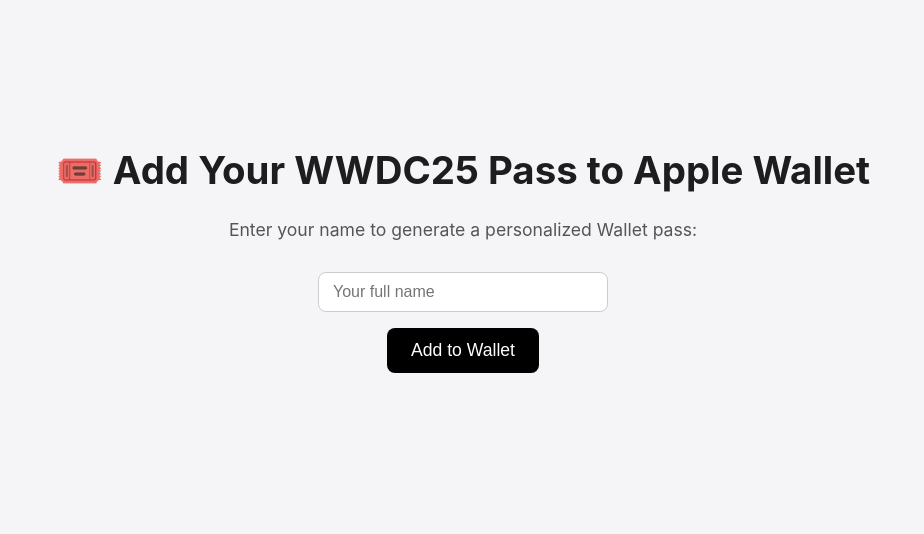
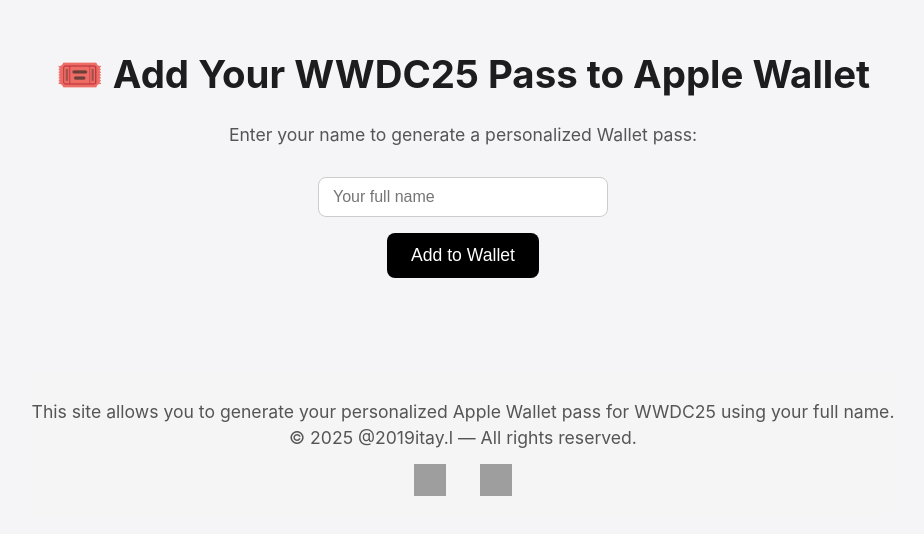
Before and after one commit to ItayLeon-Max/WWDC-PASS, a plain HTML site: page wallet-client/index.html in a window 1280 px wide. Shown: the part 128-662 px from the top of the page, without its empty margins (177-1101 px from the left). Drawn offline with Linux system fonts and the light colour scheme; grey boxes are pictures that could not be loaded.

Commit message:
feat: enhance footer with links to GitHub and Instagram, and improve styling

```diff
--- a/wallet-client/index.html
+++ b/wallet-client/index.html
@@ -59,5 +59,18 @@
       }
     });
   </script>
+<footer>
+  <p>This site allows you to generate your personalized Apple Wallet pass for WWDC25 using your full name.</p>
+  <p>© 2025 @2019itay.l — All rights reserved.</p>
+
+  <div class="footer-links">
+    <a href="https://github.com/ItayLeon-Max" target="_blank" aria-label="GitHub">
+      <img src="https://cdn.jsdelivr.net/gh/devicons/devicon/icons/github/github-original.svg" alt="GitHub" />
+    </a>
+    <a href="https://instagram.com/2019itay.l" target="_blank" aria-label="Instagram">
+      <img src="https://upload.wikimedia.org/wikipedia/commons/a/a5/Instagram_icon.png" alt="Instagram" />
+    </a>
+  </div>
+</footer>
 </body>
 </html>
--- a/wallet-client/style.css
+++ b/wallet-client/style.css
@@ -51,3 +51,36 @@
 button:hover {
   background-color: #333;
 }
+
+footer {
+  margin-top: 3em;
+  padding: 1.5em 0;
+  text-align: center;
+  font-size: 0.95em;
+  color: #555;
+  background-color: #f5f5f5;
+}
+
+footer p {
+  margin: 0.3em 0;
+}
+
+.footer-links {
+  margin-top: 1em;
+}
+
+.footer-links a {
+  margin: 0 1em;
+  display: inline-block;
+  transition: transform 0.2s ease;
+}
+
+.footer-links a:hover {
+  transform: scale(1.2);
+}
+
+.footer-links img {
+  width: 32px;
+  height: 32px;
+  vertical-align: middle;
+}
```
